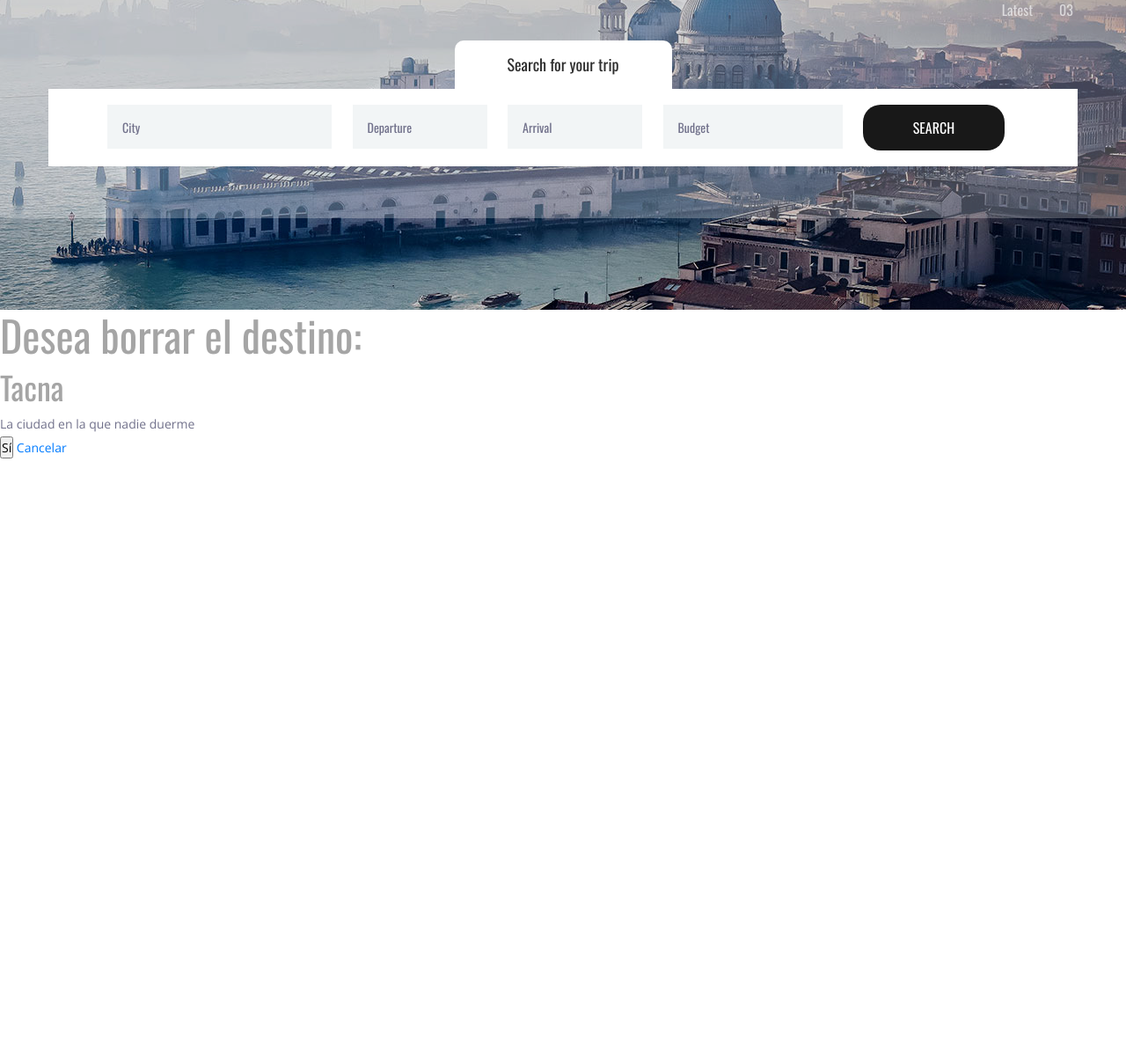
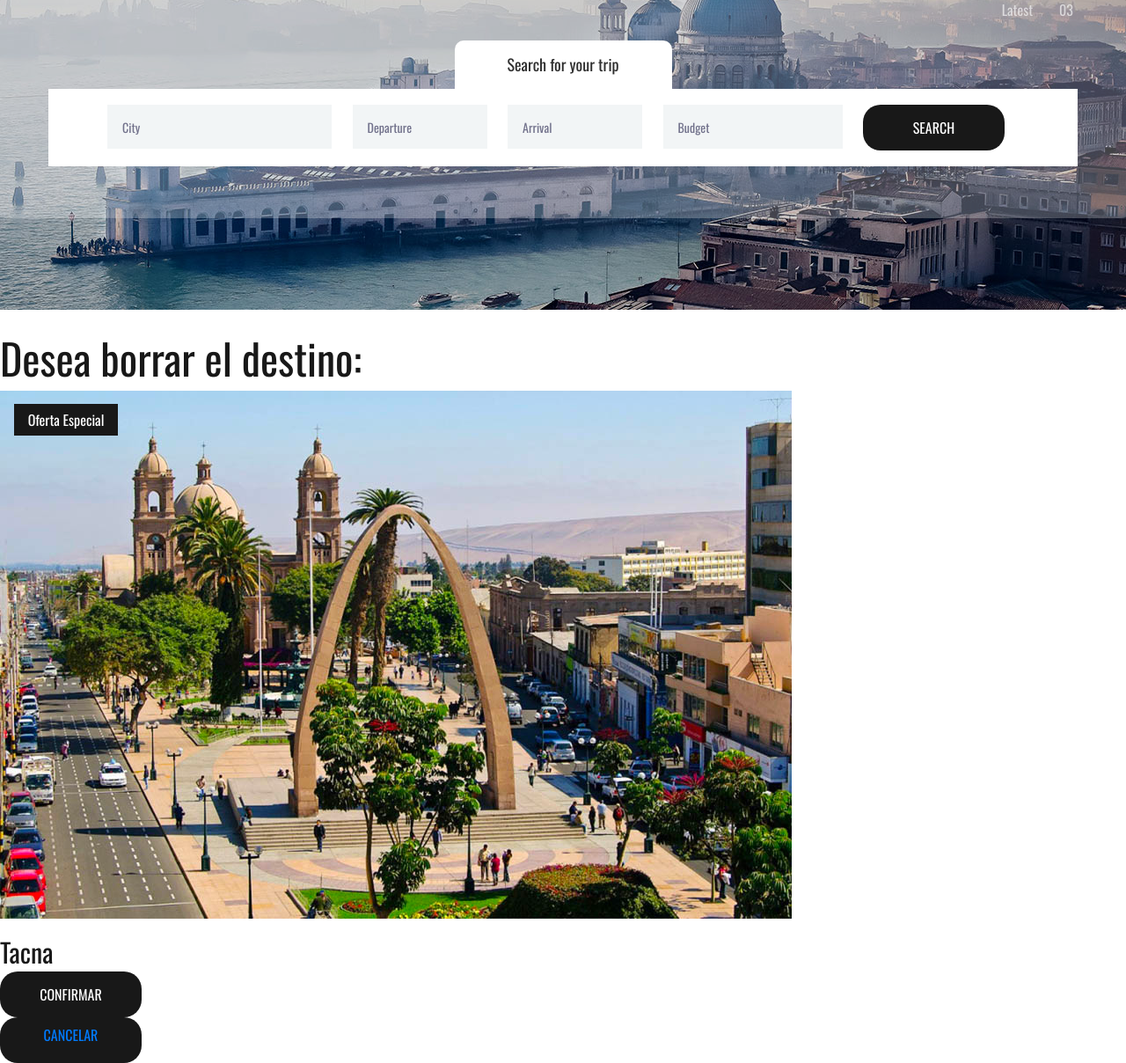
Before and after one commit to JamesCordova/DestinosTuristicos, a Django app: page /destinations/2/delete/ in a window 1280 px wide. Shown: the part 482-1690 px from the top of the page at 88% size. Before the commit the page ends 1003 px from the top, so only its background shows below. Run offline with Django 4.2, Linux system fonts and the light colour scheme; data comes from the database, SQL or seed files in the repository; parts of the project's set-up code (start-up, migrations or seed data) failed here and were passed over; some libraries are stand-ins or nearby versions.

Commit message:
se modifico todo el destinationsDelete.html para mostrar la imagen y nombre del objeto a eliminar, al mismo tiempo algunos direcciones para que no obtener errores 404, obviamente se utilizo ciertas clases para darle estilo

```diff
--- a/src/destinations/templates/destinations/destinationsDelete.html
+++ b/src/destinations/templates/destinations/destinationsDelete.html
@@ -1,10 +1,27 @@
 {% extends 'base.html' %}
 {% block content %}
 <form method="POST">{% csrf_token %}
-    <h2>Desea borrar el destino: </h2>
-    <h3>{{ dest.nombre }}</h3>
-    <p>{{ dest.descripcion }} </p>
-    <input type="submit" value="Sí"/>
-    <a href="../">Cancelar</a>
+    <div class="section_title">
+        <h2>Desea borrar el destino: </h2>
+    </div>
+    <div class="destination_image">
+        <img src="{{ dest.img.url }}" alt="image">
+        {% if dest.oferta %}
+        <div class="spec_offer text-center">
+            {% if user.is_authenticated %}
+            <a href="destinations/{{ dest.id }}">Oferta Especial</a>
+            {% else %}
+            <a href="accounts/login">Oferta Especial</a>
+            {% endif %}
+        </div>
+        {% endif %}
+    </div>
+    <div class="destination_title">
+        <a href="#destination_image">{{ dest.nombre }}</a> <!-- se coloco con el tag a para que siga teniendo el mismo css ademas de redirigir a una clase-->
+    </div>
+    <input class="home_search_button text-center" type="submit" value="Confirmar"/>
+    <div class="home_search_button text-center" style="padding:8px">
+        <a href="/destinations">Cancelar</a>
+    </div>
 </form>
 {% endblock %}
```
